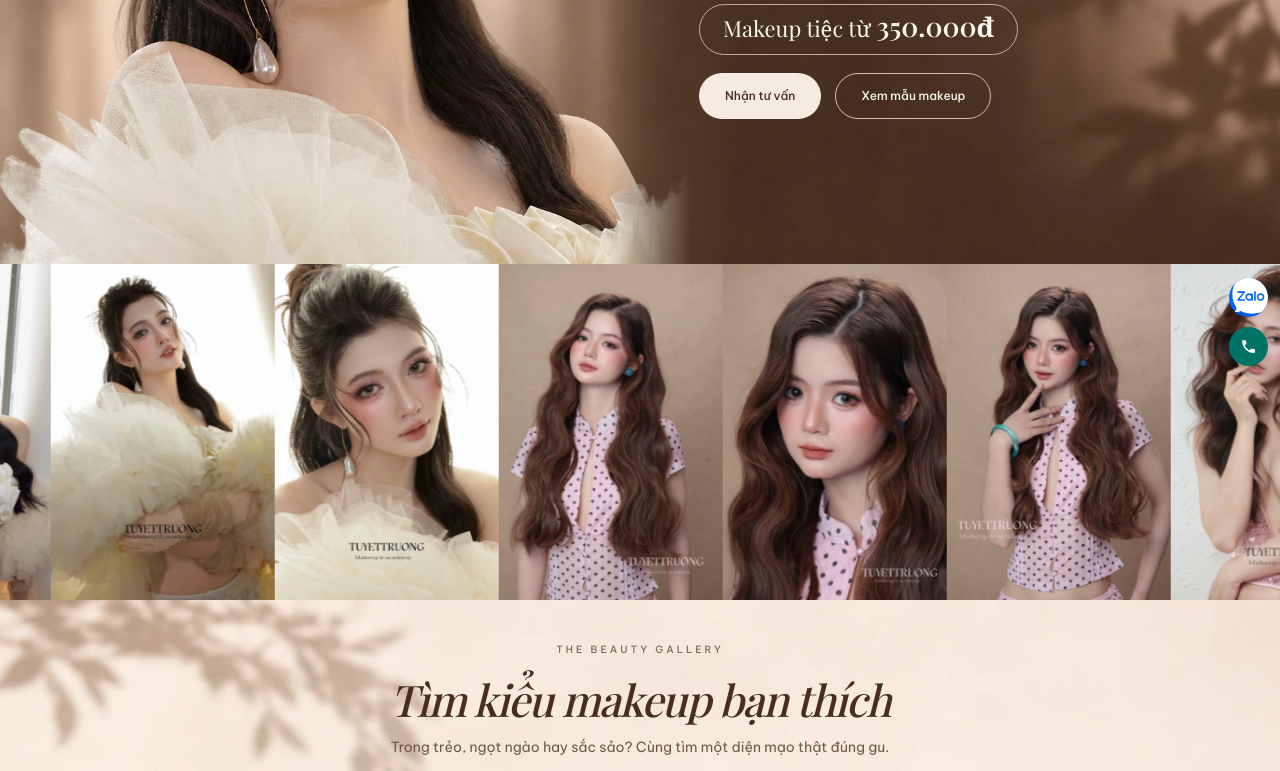
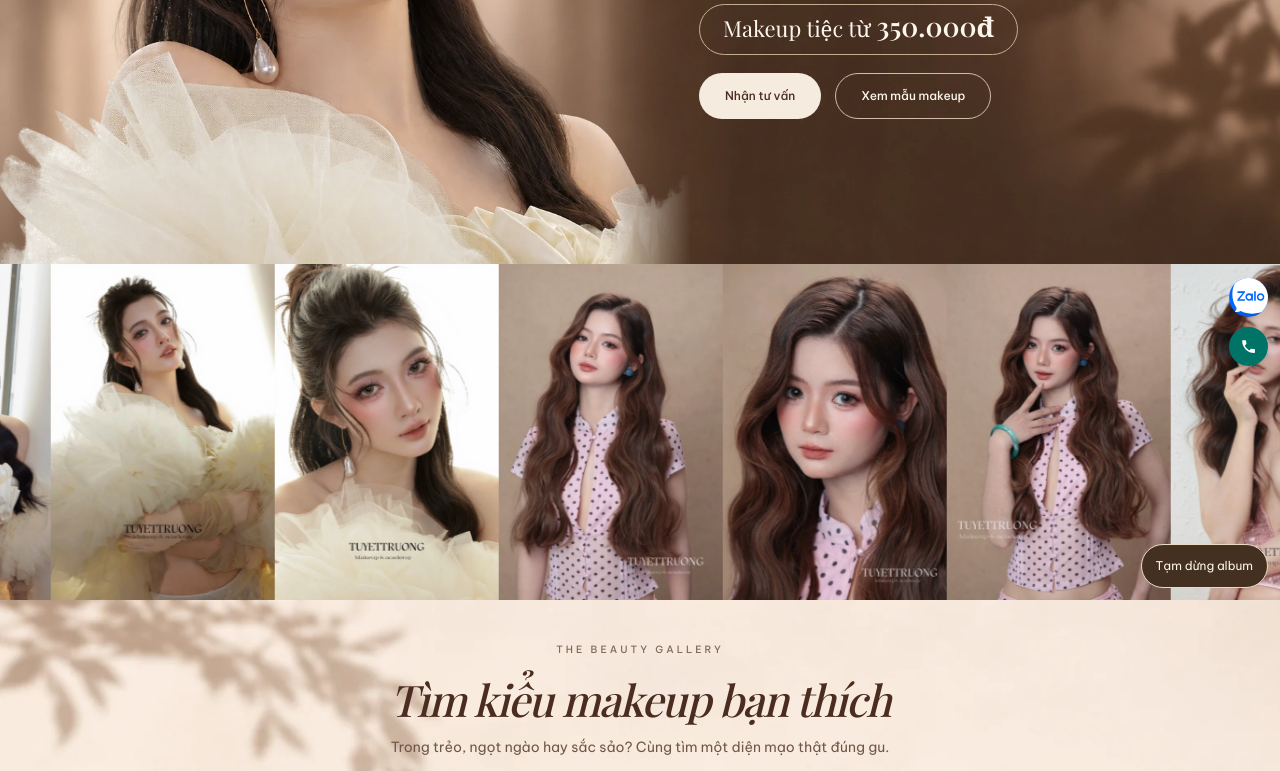
Before and after one commit to havanvandn-prog/tuyet-truong-makeup-preview, a plain HTML site: page index.html in a window 1280 px wide. Shown: the part 418-1189 px from the top of the page. Drawn offline with nearby package versions, Linux system fonts and the light colour scheme; a web font is replaced by a local one.

Commit message:
Allow visitors to start or pause the album

```diff
--- a/app.js
+++ b/app.js
@@ -387,11 +387,25 @@
     albumSize.observe(marquee);
     albumSize.observe(track);
 
+    const playback = document.querySelector(".album-playback");
+    let userPlayback;
+    const isPlaying = () => userPlayback ?? !motionPreference.matches;
+    function updatePlaybackLabel() {
+      playback.textContent = isPlaying() ? "Tạm dừng album" : "Phát album";
+    }
+    playback.hidden = false;
+    playback.addEventListener("click", () => {
+      userPlayback = !isPlaying();
+      updatePlaybackLabel();
+    });
+    motionPreference.addEventListener("change", updatePlaybackLabel);
+    updatePlaybackLabel();
+
     let lastFrame;
     function tick(now) {
       const elapsed = Math.min(now - (lastFrame ?? now), 50);
       lastFrame = now;
-      if (!motionPreference.matches && loopWidth > 0 && !lightbox?.open &&
+      if (isPlaying() && loopWidth > 0 && !lightbox?.open &&
           !marquee.classList.contains("is-paused") && !track.querySelector(":focus-visible")) {
         offsetPx = (offsetPx + 90 * elapsed / 1000) % loopWidth;
         applyOffset();
--- a/index.html
+++ b/index.html
@@ -13,9 +13,9 @@
   <link rel="preconnect" href="https://fonts.googleapis.com">
   <link rel="preconnect" href="https://fonts.gstatic.com" crossorigin>
   <link rel="stylesheet" href="https://fonts.googleapis.com/css2?family=Be+Vietnam+Pro:wght@400;500;600;700&family=Playfair+Display:ital,wght@0,400;0,500;0,600;1,400;1,500&display=swap">
-  <link rel="stylesheet" href="styles.css?v=album-motion"><link rel="stylesheet" href="hero-layers.css">
+  <link rel="stylesheet" href="styles.css?v=album-playback"><link rel="stylesheet" href="hero-layers.css">
   <script src="config.js" defer></script>
-  <script src="app.js?v=album-motion" defer></script>
+  <script src="app.js?v=album-playback" defer></script>
 </head>
 <body id="top">
   <a class="skip-link" href="#main">Đến nội dung chính</a>
@@ -59,6 +59,7 @@
           <button type="button" class="photo-marquee-slide" style="aspect-ratio:817 / 1440" data-gallery-index="21" aria-label="Xem ảnh 21"><img src="assets/makeup-album-03.webp" alt="" width="817" height="1440" loading="lazy" decoding="async" draggable="false"></button>
         </div>
       </div>
+    <button class="album-playback" type="button" aria-controls="photo-marquee-track" hidden>Phát album</button>
     </section>
 
     <section class="album section-pad" id="album" aria-labelledby="album-title">
--- a/styles.css
+++ b/styles.css
@@ -237,3 +237,18 @@ dialog{border:0;color:var(--brown);background:var(--cream);box-shadow:0 20px 100
 .photo-marquee-slide:focus-visible {
     outline-offset: -4px;
 }
+
+#album-slider { position: relative; }
+.album-playback {
+  position: absolute;
+  right: 12px;
+  bottom: 12px;
+  min-height: 44px;
+  padding: 8px 14px;
+  border: 1px solid #eadbc3;
+  border-radius: 99px;
+  color: #fff8ec;
+  background: #443020;
+  font-size: 12px;
+}
+.album-playback[hidden] { display: none; }
```
